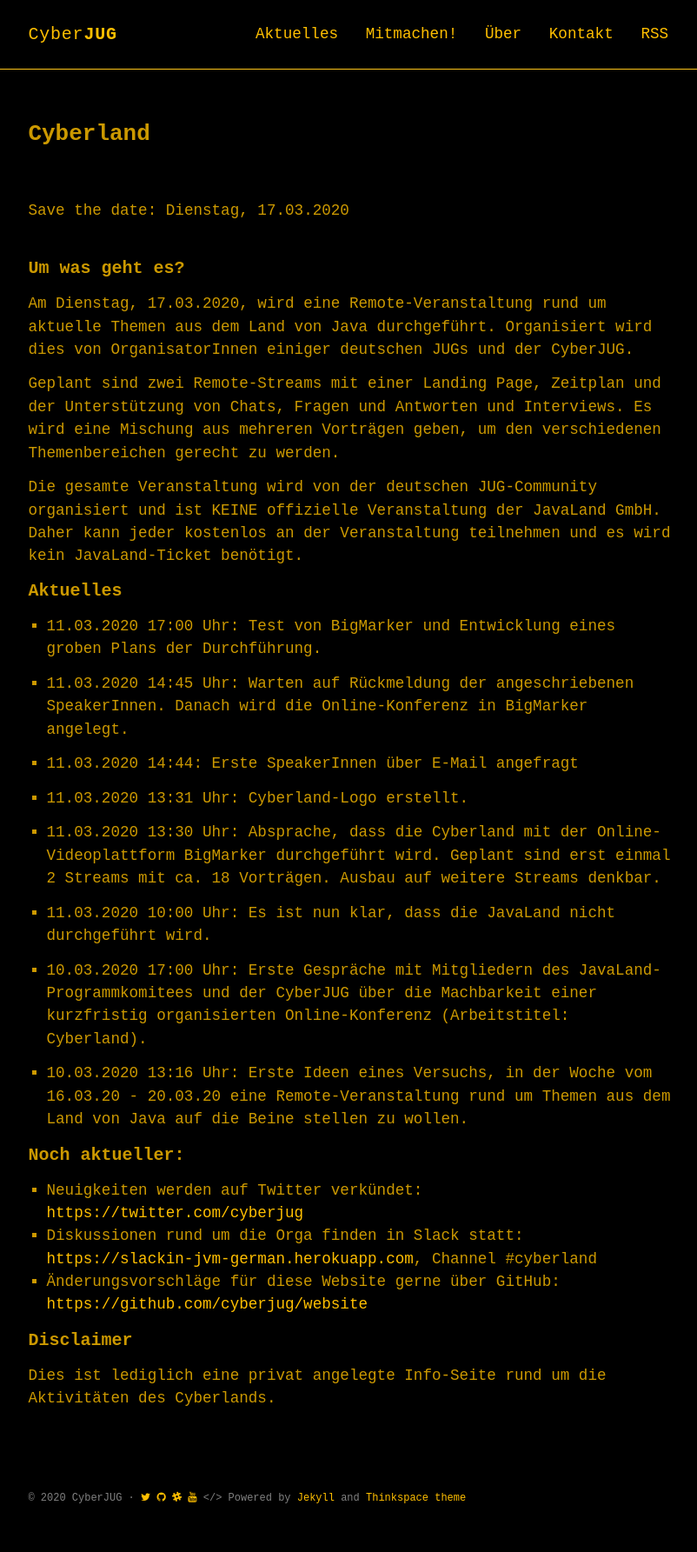
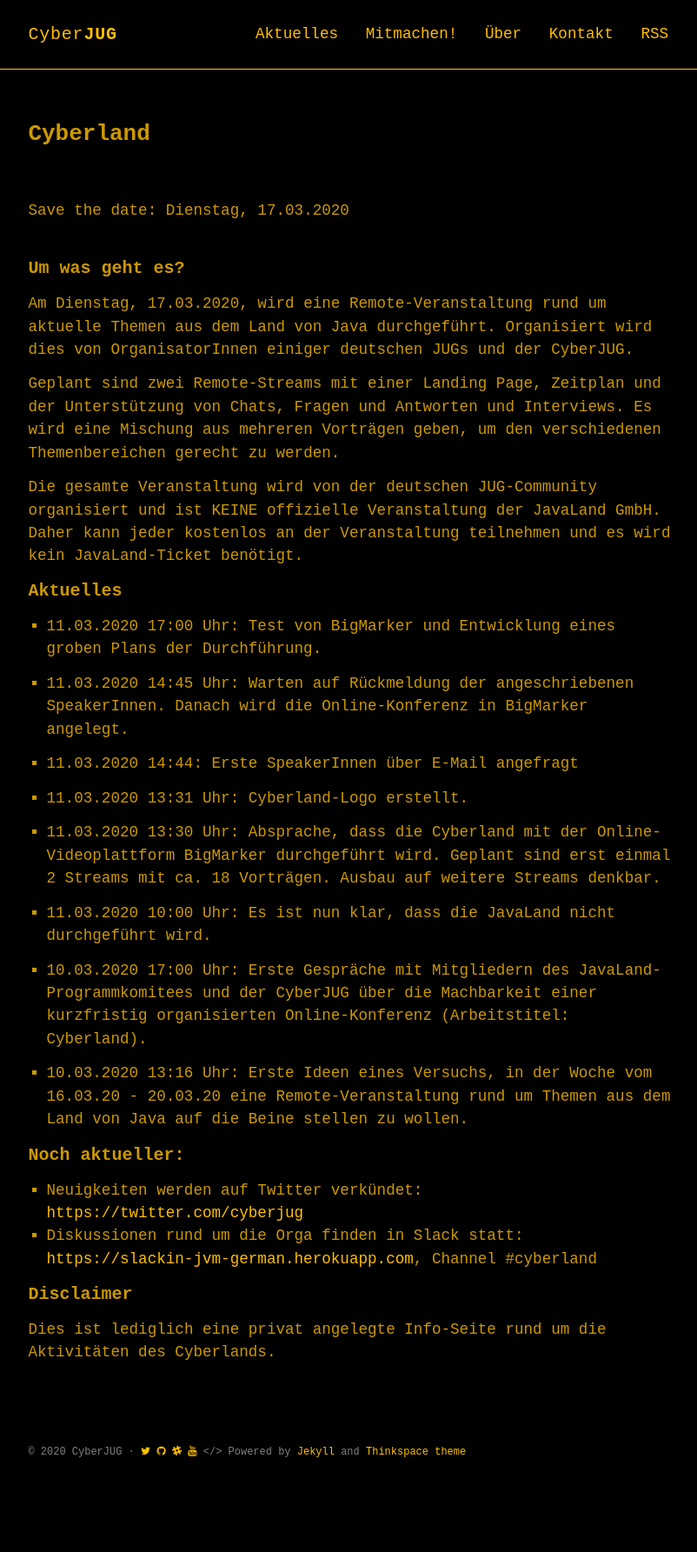
Before and after one commit to cyberjug/website, a Jekyll site: the page built from docs/cyberland.md, in a window 1280 px wide. Shown: the whole page at 87% size, without its empty margins (234-1036 px from the left). Built offline with Jekyll 4.4.1, drawn with Linux system fonts in a browser that asks for light colours; some web fonts are replaced; after the commit the page ends 1732 px from its top, so only the background shows below that.

Commit message:
remove unnedded sentence

```diff
--- a/docs/cyberland.md
+++ b/docs/cyberland.md
@@ -43,7 +43,7 @@ Daher kann jeder kostenlos an der Veranstaltung teilnehmen und es wird kein Java
 
 * Neuigkeiten werden auf Twitter verkündet: [https://twitter.com/cyberjug](https://twitter.com/cyberjug)
 * Diskussionen rund um die Orga finden in Slack statt: [https://slackin-jvm-german.herokuapp.com](https://slackin-jvm-german.herokuapp.com), Channel #cyberland
-* Änderungsvorschläge für diese Website gerne über GitHub: [https://github.com/cyberjug/website](https://github.com/cyberjug/website)
+
 
 ### Disclaimer
 
```
